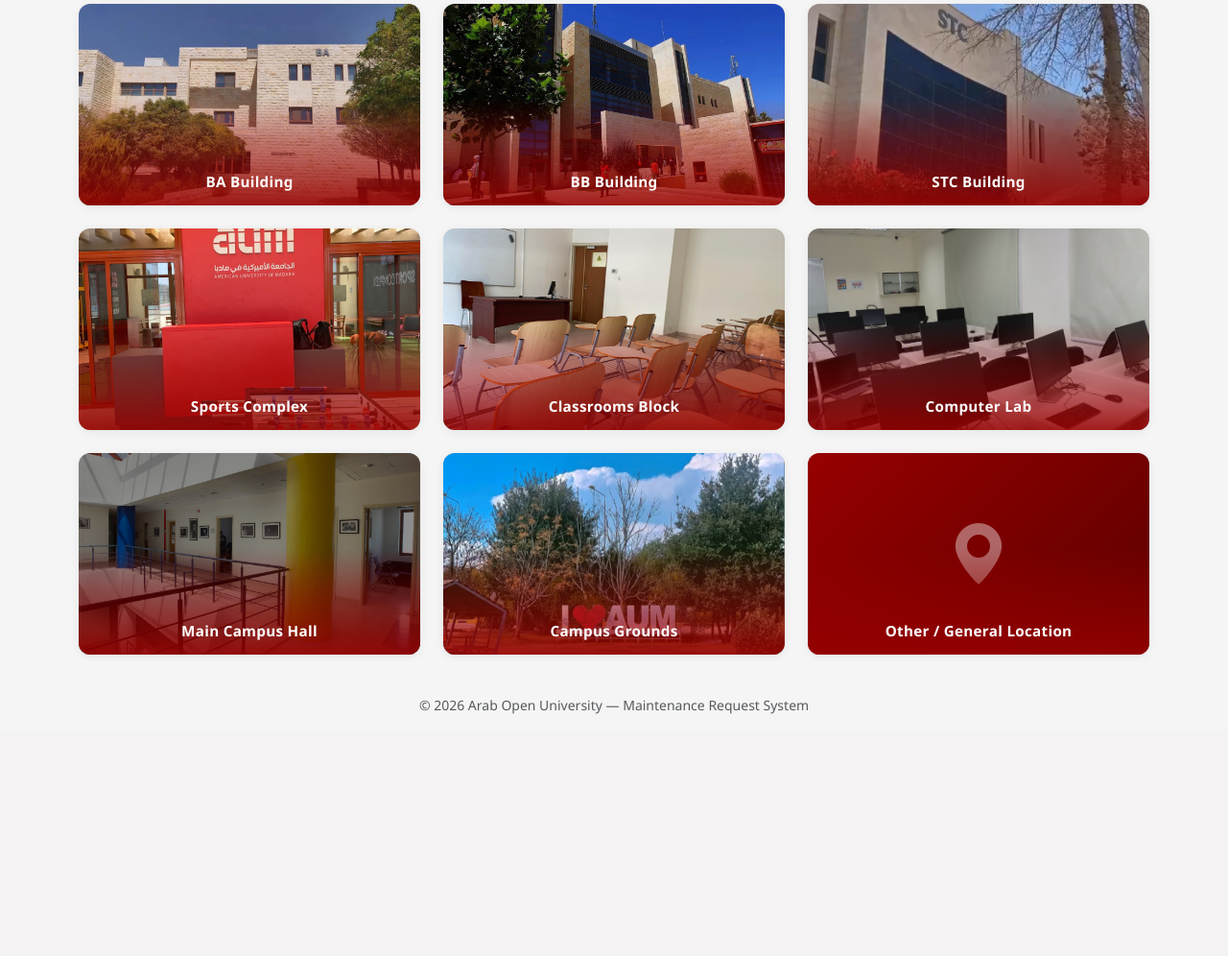
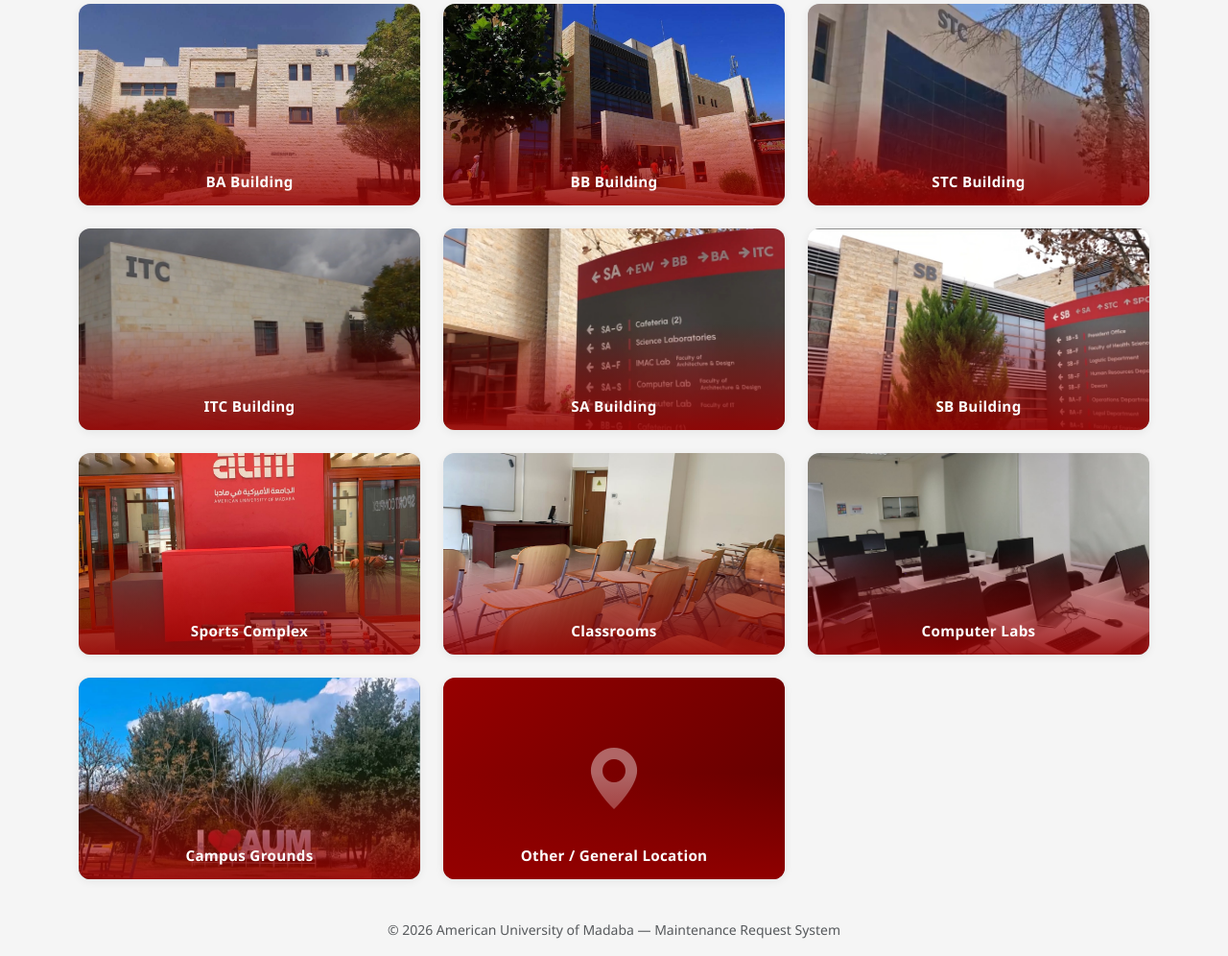
Before and after one commit to nourabufares22/AUM-Task-Management-, a PHP site: page /building_requests.php in a window 1280 px wide. Shown: the part 190-1186 px from the top of the page at 96% size. Before the commit the page ends 934 px from the top, so only its background shows below. Run offline with PHP 8.4, Linux system fonts and the light colour scheme; the visitor is signed in with stand-in values (Sample User, id 1).

Commit message:
add pics

```diff
--- a/building_requests.php
+++ b/building_requests.php
@@ -7,10 +7,12 @@
     'building_images/BA bulding.jpeg'                  => 'BA Building',
     'building_images/BB Building.jpeg'                 => 'BB Building',
     'building_images/STC Building.jpeg'                => 'STC Building',
+    'building_images/ITC Bulding.jpeg'                 => 'ITC Building',
+    'building_images/SA Bulding.jpeg'                  => 'SA Building',
+    'building_images/SB Building.jpeg'                 => 'SB Building',
     'building_images/Sports Bulding.jpeg'              => 'Sports Complex',
-    'building_images/Classroom.jpeg'                   => 'Classrooms Block',
-    'building_images/compuer lab.jpeg'                 => 'Computer Lab',
-    'building_images/campus inside of a building .jpeg' => 'Main Campus Hall',
+    'building_images/Classroom.jpeg'                   => 'Classrooms ',
+    'building_images/compuer lab.jpeg'                 => 'Computer Labs',
     'building_images/Campus outdoors.jpeg'             => 'Campus Grounds',
 ];
 ?>
--- a/includes/footer.php
+++ b/includes/footer.php
@@ -1,7 +1,7 @@
 <footer class="mt-auto py-3">
     <div class="container text-center">
         <small class="text-muted">
-            &copy; <?= date('Y') ?> Arab Open University — Maintenance Request System
+            &copy; <?= date('Y') ?> American University of Madaba — Maintenance Request System
         </small>
     </div>
 </footer>
```
Also changed, not shown: building_images/ITC Bulding.jpeg (added), building_images/SA Bulding.jpeg (added), building_images/SB Building.jpeg (added), uploads/req_6a18e2ff5a83e2.31839620.jpeg (added).
